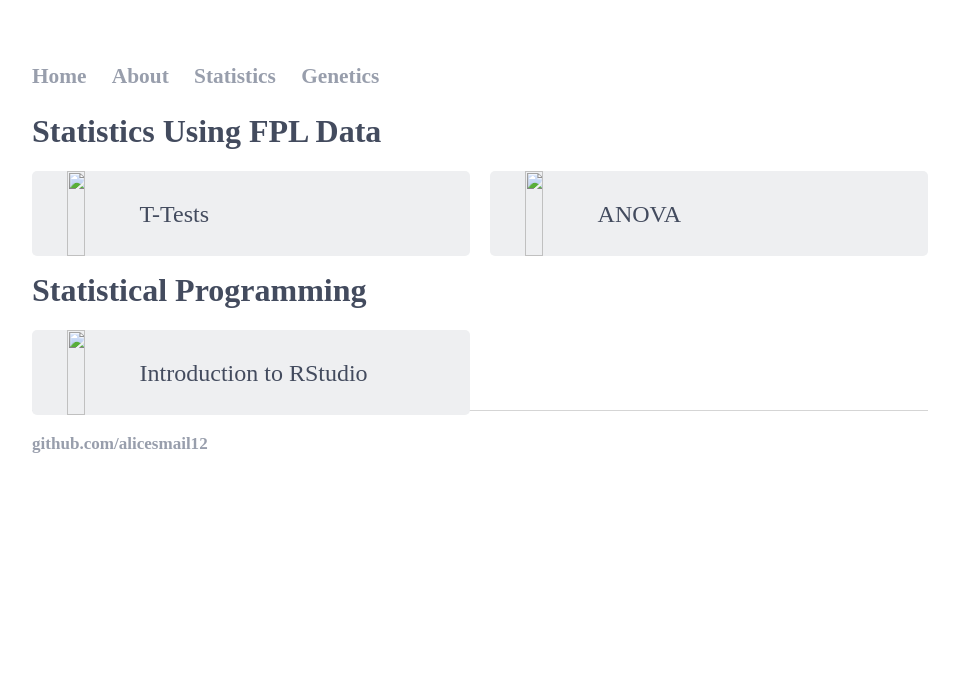
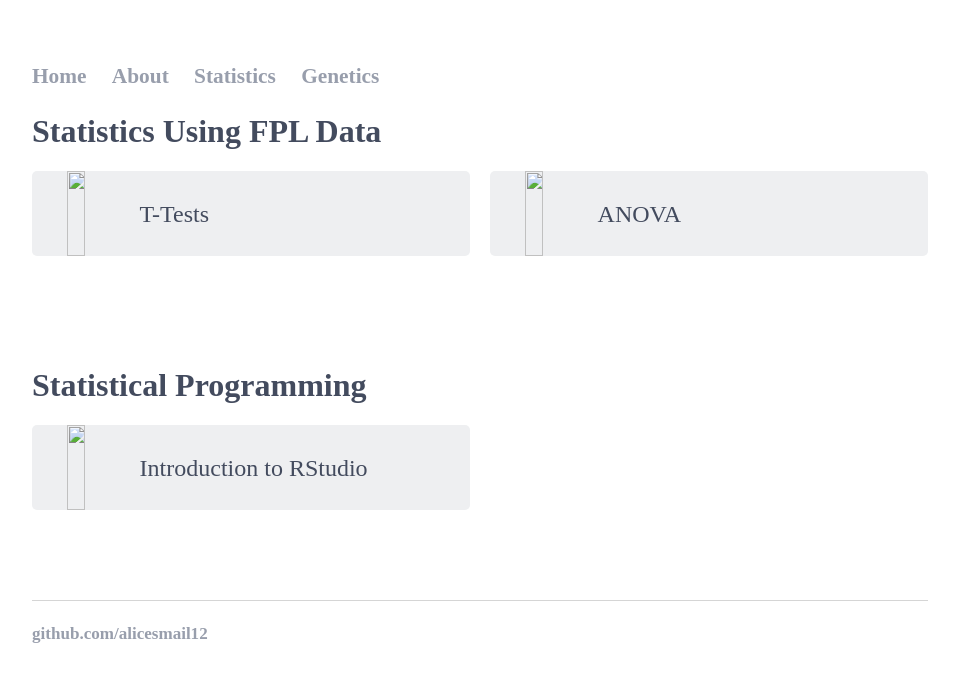
Before and after one commit to alicesmail12/alicesmail12.github.io, a Jekyll site: the page built from Statistics/index.html, in a window 1280 px wide. Shown: the top 682 px of the page, without its empty margins (160-1119 px from the left). Built offline with Jekyll 4.4.1, drawn with Linux system fonts in a browser that asks for light colours; some web fonts are replaced.

Commit message:
Update index.html

```diff
--- a/Statistics/index.html
+++ b/Statistics/index.html
@@ -10,7 +10,7 @@ title: Statistics
 
 .portfolio {
     display: grid;
-    grid-template-rows: 80px;
+    grid-template-rows: 80px 80px;
     grid-template-columns: repeat(2, 1fr);
     row-gap: 15px;
     column-gap: 20px
```
